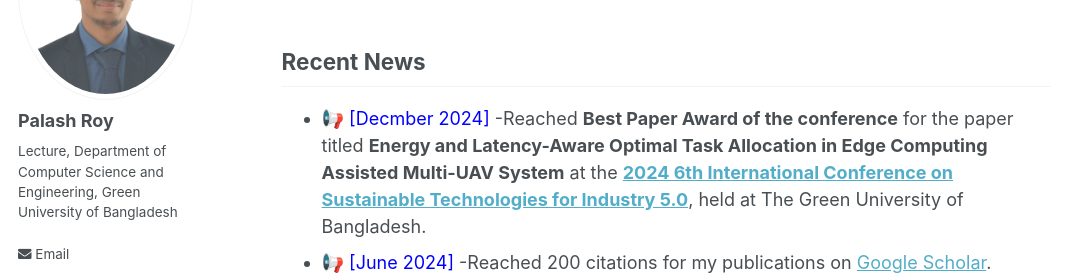
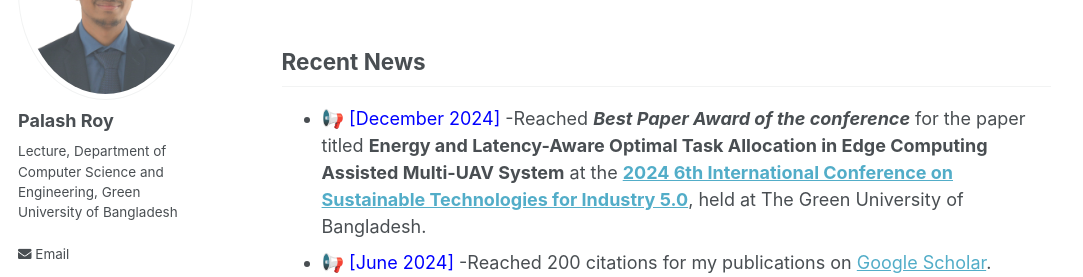
Before and after one commit to PalashRoy975/PalashRoy975.github.io, a Jekyll site: the page built from _pages/about.md, in a window 1280 px wide and 900 px high, scrolled down 348 px. Shown: the part 152-429 px from the top of the window, without its empty margins (0-1083 px from the left). Built offline with Jekyll 4.4.1, drawn with Linux system fonts in a browser that asks for light colours.

Commit message:
Update about.md

```diff
--- a/_pages/about.md
+++ b/_pages/about.md
@@ -37,7 +37,7 @@ for conducting extensive research work on M.Sc. Thesis.
 
 
 ## Recent News
-* 📢 <span style="color:Blue"> [Decmber 2024] </span> -Reached **Best Paper Award of the conference** for the paper titled **Energy and Latency-Aware Optimal Task Allocation in Edge Computing Assisted Multi-UAV System** at the **[2024 6th International Conference on Sustainable Technologies for Industry 5.0](https://sti.green.edu.bd/)**, held at The Green University of Bangladesh.
+* 📢 <span style="color:Blue"> [December 2024] </span> -Reached ***Best Paper Award of the conference*** for the paper titled **Energy and Latency-Aware Optimal Task Allocation in Edge Computing Assisted Multi-UAV System** at the **[2024 6th International Conference on Sustainable Technologies for Industry 5.0](https://sti.green.edu.bd/)**, held at The Green University of Bangladesh.
 * 📢 <span style="color:Blue"> [June 2024] </span> -Reached 200 citations for my publications on [Google Scholar](https://scholar.google.com/citations?user=6YbqlUkAAAAJ&hl=en).
 * 📢 <span style="color:Blue"> [November 2023] </span> - Got ***"Research Excellence Award"*** under the GUB Faculty Research Publication Award 2023 from [Center for Research Innovation and Transformation (CRIT), Green University of Bangladesh](http://crit.green.edu.bd/)
 * 📢 <span style="color:Blue"> [October 2023] </span> - Got two Research Grants from [Center for Research Innovation and Transformation (CRIT), Green University of Bangladesh](http://crit.green.edu.bd/) for conducting two research works.
```
